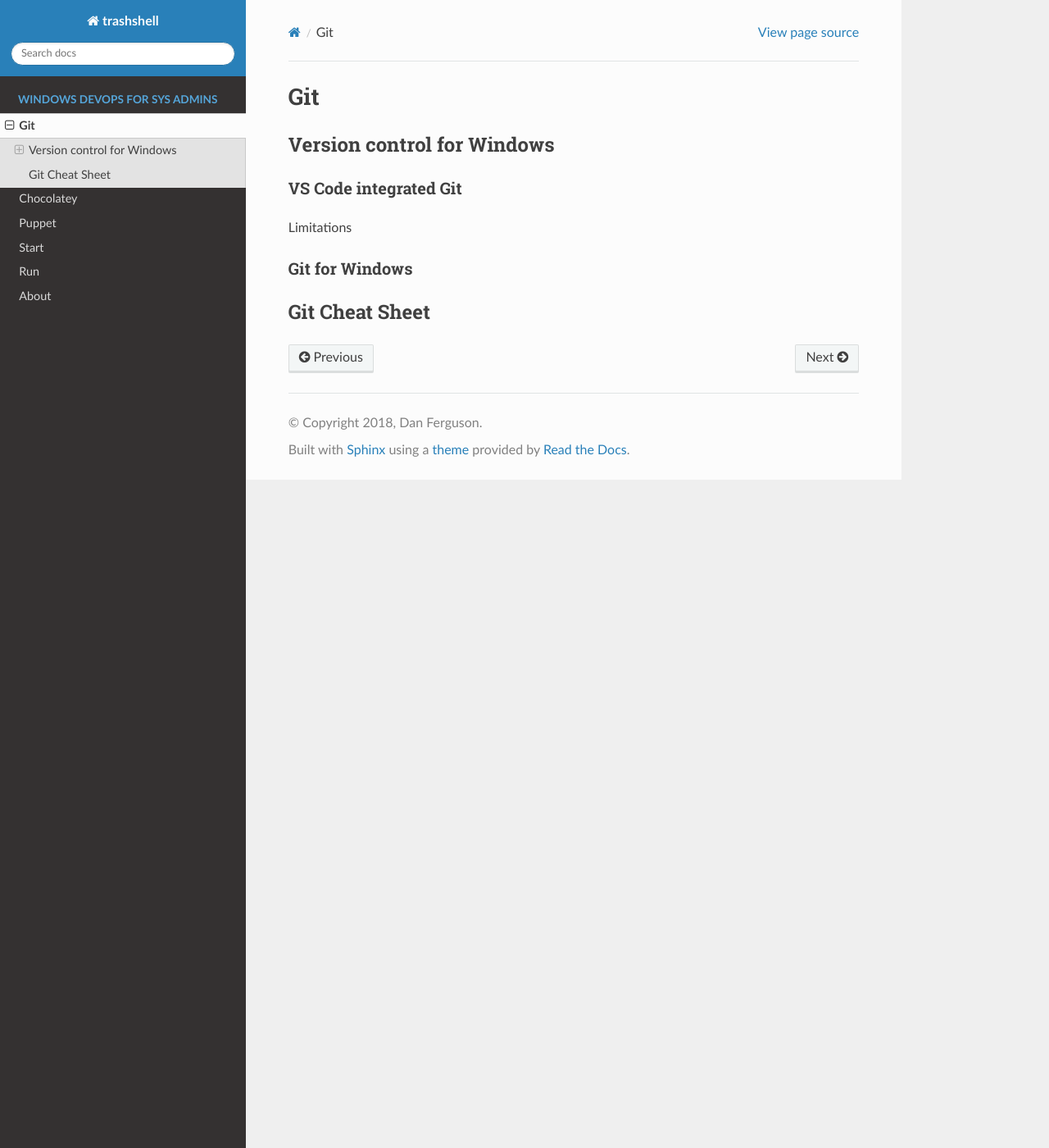
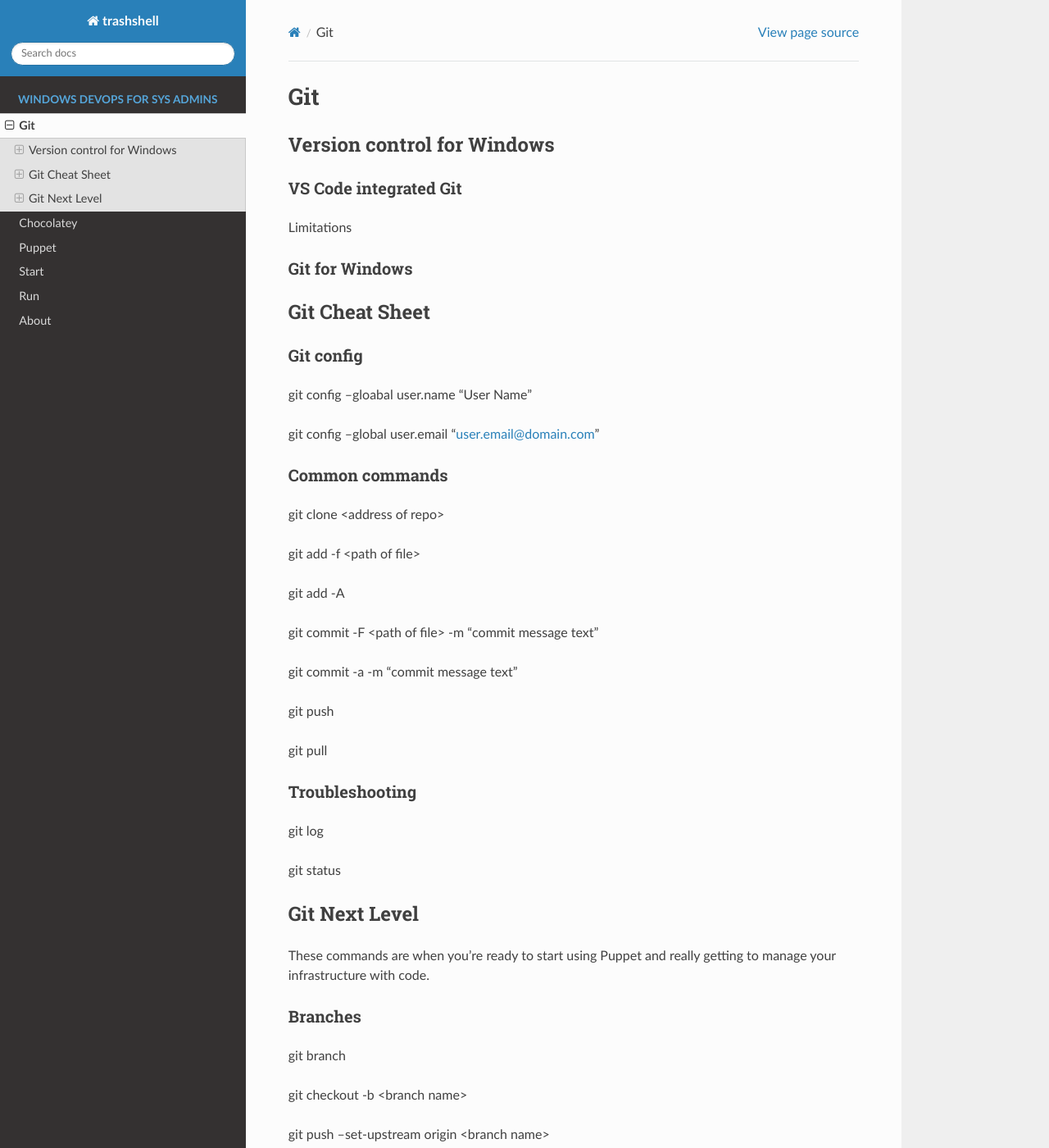
Before and after one commit to danjferguson/TrashShell, a Sphinx documentation site: the page built from docs/source/git.rst, in a window 1280 px wide and 1400 px high. Shown: the whole window at 82% size. Built offline with Sphinx 7.4.7 and the Read the Docs theme 2.0.0, drawn with Linux system fonts in a browser that asks for light colours; some of the changed text lies outside the part shown.

Commit message:
added git commands

```diff
--- a/docs/source/git.rst
+++ b/docs/source/git.rst
@@ -15,3 +15,50 @@
 
 Git Cheat Sheet
 ===============
+
+Git config
+----------
+
+git config --gloabal user.name "User Name"
+
+git config --global user.email "user.email@domain.com"
+
+Common commands
+---------------
+
+git clone <address of repo>
+
+git add -f <path of file>
+
+git add -A
+
+git commit -F <path of file> -m "commit message text"
+
+git commit -a -m "commit message text"
+
+git push
+
+git pull
+
+Troubleshooting
+---------------
+
+git log
+
+git status
+
+Git Next Level
+==============
+
+These commands are when you're ready to start using Puppet and really getting to manage your infrastructure with code.
+
+Branches
+--------
+
+git branch
+
+git checkout -b <branch name>
+
+git push --set-upstream origin <branch name>
+
+git branch -d <branch name>
```
Also changed, not shown: 6 other files.
